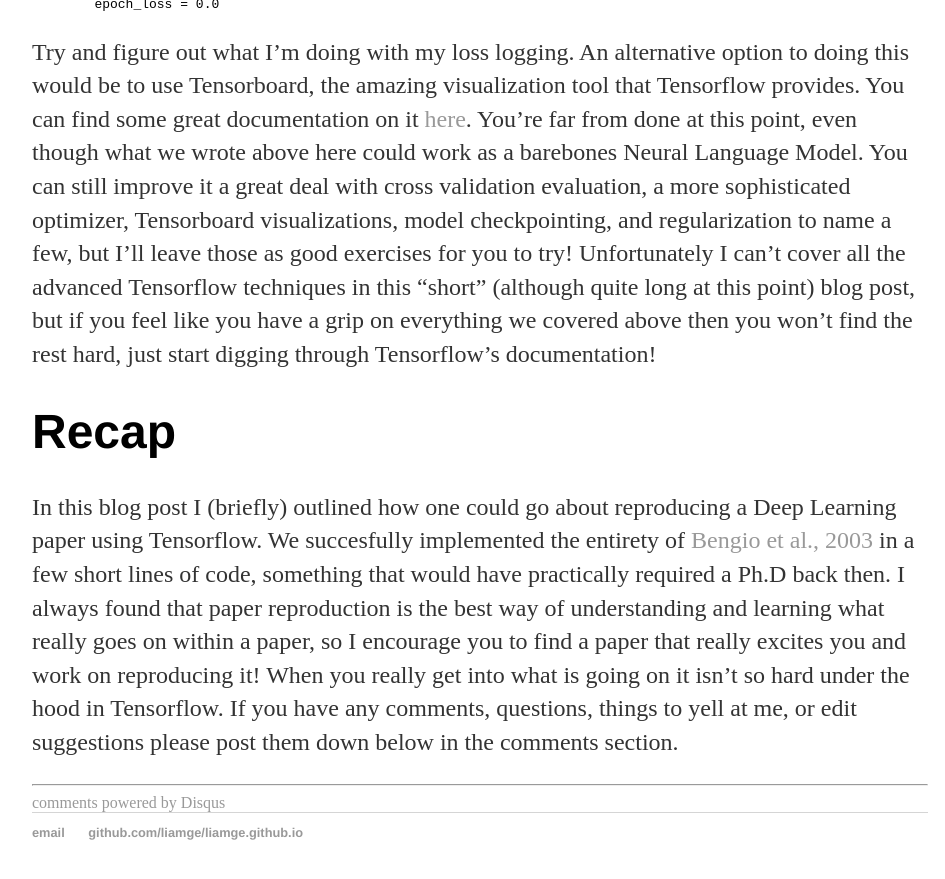
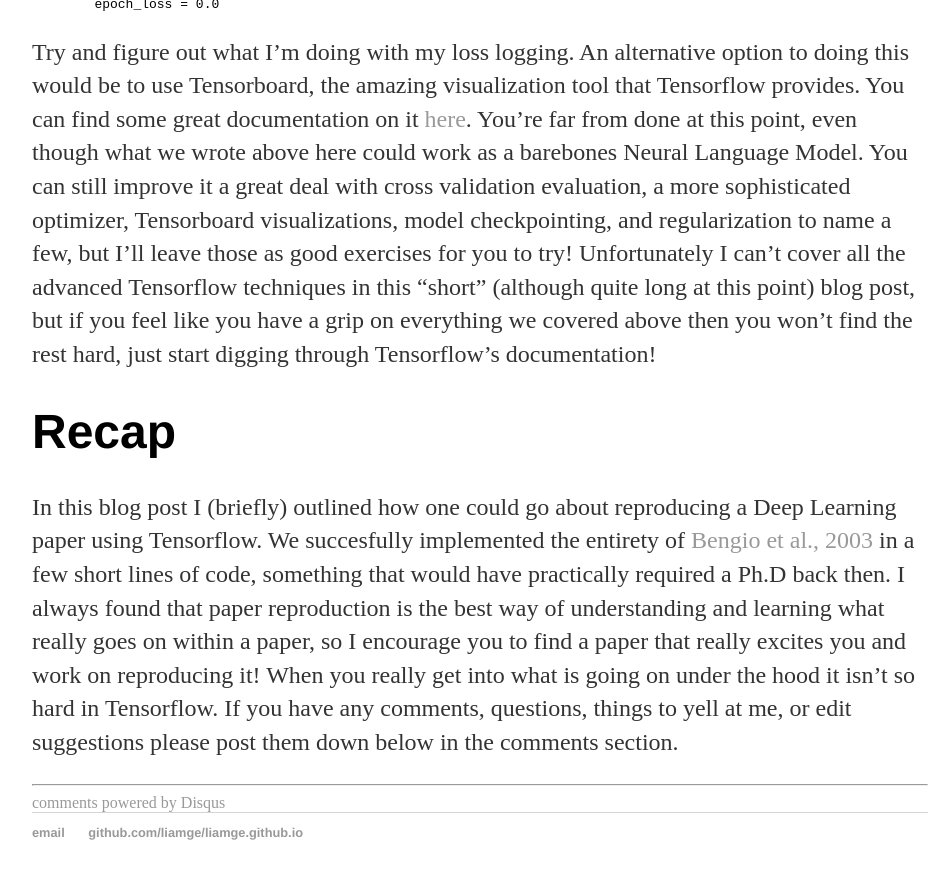
Before and after one commit to liamge/liamge.github.io, a Jekyll site: the page built from _posts/2017-06-05-neural-language-model.md, in a window 1280 px wide and 900 px high, scrolled down 9539 px. Shown: the top 879 px of the window, without its empty margins (160-1105 px from the left). Built offline with Jekyll 4.4.1, drawn with Linux system fonts in a browser that asks for light colours; comment, search, counter and statistics services are not loaded.

Commit message:
Fix typos

```diff
--- a/_posts/2017-06-05-neural-language-model.md
+++ b/_posts/2017-06-05-neural-language-model.md
@@ -227,4 +227,4 @@
 
 # Recap
 
-In this blog post I (briefly) outlined how one could go about reproducing a Deep Learning paper using Tensorflow. We succesfully implemented the entirety of [Bengio et al., 2003](http://www.jmlr.org/papers/volume3/bengio03a/bengio03a.pdf) in a few short lines of code, something that would have practically required a Ph.D back then. I always found that paper reproduction is the best way of understanding and learning what really goes on within a paper, so I encourage you to find a paper that really excites you and work on reproducing it! When you really get into what is going on it isn't so hard under the hood in Tensorflow. If you have any comments, questions, things to yell at me, or edit suggestions please post them down below in the comments section.
+In this blog post I (briefly) outlined how one could go about reproducing a Deep Learning paper using Tensorflow. We succesfully implemented the entirety of [Bengio et al., 2003](http://www.jmlr.org/papers/volume3/bengio03a/bengio03a.pdf) in a few short lines of code, something that would have practically required a Ph.D back then. I always found that paper reproduction is the best way of understanding and learning what really goes on within a paper, so I encourage you to find a paper that really excites you and work on reproducing it! When you really get into what is going on under the hood it isn't so hard in Tensorflow. If you have any comments, questions, things to yell at me, or edit suggestions please post them down below in the comments section.
```
